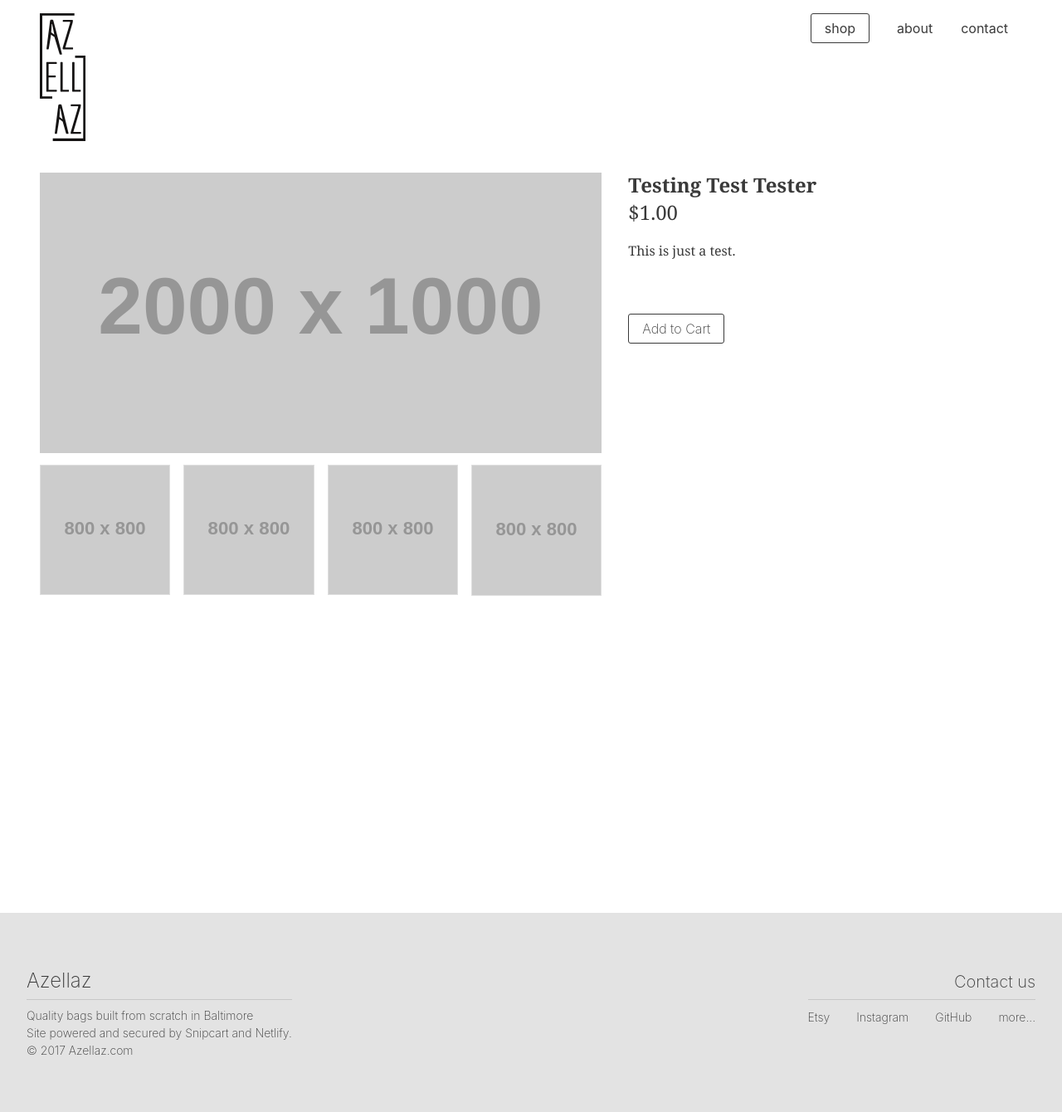
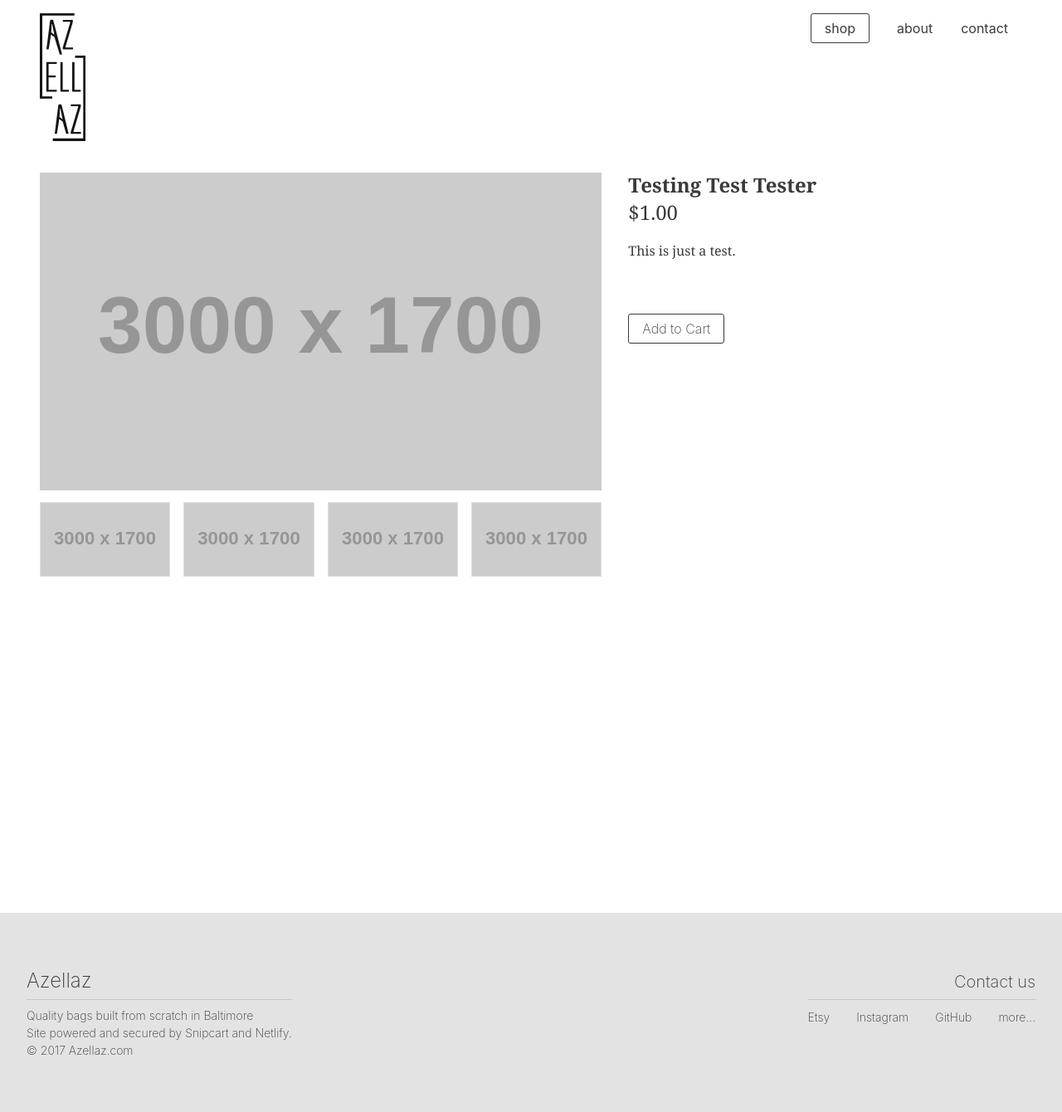
Before and after one commit to brianzelip/AZ-staging, a Jekyll site: the page built from test2.html, in a window 1280 px wide. Shown: the whole page at 83% size. Built offline with Jekyll 4.4.1, drawn with Linux system fonts in a browser that asks for light colours.

Commit message:
better paths and image sizes for troubleshooting

```diff
--- a/test2.html
+++ b/test2.html
@@ -25,8 +25,8 @@
     <header class="col-12 p2 container flex align-items-center justify-center sm-align-start sm-justify-between">
 
       <div class="sm-show">
-        <a href="../">
-          <img src="../images/Azellaz_Logo_Soft_Black_v6.svg" class="w-45px md-w-55px" alt="">
+        <a href="./">
+          <img src="images/Azellaz_Logo_Soft_Black_v6.svg" class="w-45px md-w-55px" alt="">
         </a>
       </div>
 
@@ -34,7 +34,7 @@
         <div class="flex justify-between align-items-center">
           <div class="sm-hide">
             <a href="../">
-              <img src="../images/Azellaz_logo_short_soft_black_by_Thom_01.svg" alt="Azellaz logo" title="Azellaz logo" class="btn height2r">
+              <img src="images/Azellaz_logo_short_soft_black_by_Thom_01.svg" alt="Azellaz logo" title="Azellaz logo" class="btn height2r">
             </a>
           </div>
           <div class="pointer sm-mr2">
@@ -59,39 +59,39 @@
           <div class="py2 mxn1 table">
 
             <div class="table-cell col-3 px1 product-thumbs">
-              <img class="thumb border pointer border-box" src="https://placehold.it/800" />
+              <img class="thumb border pointer border-box" src="https://placehold.it/3000x1700" />
             </div>
             <div class="table-cell col-3 px1 product-thumbs">
-              <img class="thumb border pointer border-box" src="https://placehold.it/800" />
+              <img class="thumb border pointer border-box" src="https://placehold.it/3000x1700" />
             </div>
             <div class="table-cell col-3 px1 product-thumbs">
-              <img class="thumb border pointer border-box" src="https://placehold.it/800" />
+              <img class="thumb border pointer border-box" src="https://placehold.it/3000x1700" />
             </div>
             <div class="table-cell col-3 px1 product-thumbs">
-              <img class="thumb border pointer border-box" src="https://placehold.it/800" />
+              <img class="thumb border pointer border-box" src="https://placehold.it/3000x1700" />
             </div>
 
           </div>
         </div>
 
         <div>
-          <img id="large-image-view" src="https://placehold.it/2000x1000" class="mbn1" />
+          <img id="large-image-view" src="https://placehold.it/3000x1700" class="mbn1" />
         </div>
 
         <div class="sm-show"><!-- have to double up this component because ie's lack of flexbox column support -->
           <div class="py2 mxn1 table">
 
             <div class="table-cell col-3 px1 product-thumbs">
-              <img class="thumb border pointer border-box" src="https://placehold.it/800" />
+              <img class="thumb border pointer border-box" src="https://placehold.it/3000x1700" />
             </div>
             <div class="table-cell col-3 px1 product-thumbs">
-              <img class="thumb border pointer border-box" src="https://placehold.it/800" />
+              <img class="thumb border pointer border-box" src="https://placehold.it/3000x1700" />
             </div>
             <div class="table-cell col-3 px1 product-thumbs">
-              <img class="thumb border pointer border-box" src="https://placehold.it/800" />
+              <img class="thumb border pointer border-box" src="https://placehold.it/3000x1700" />
             </div>
             <div class="table-cell col-3 px1 product-thumbs">
-              <img class="thumb border pointer border-box" src="https://placehold.it/800" />
+              <img class="thumb border pointer border-box" src="https://placehold.it/3000x1700" />
             </div>
 
           </div>
```
